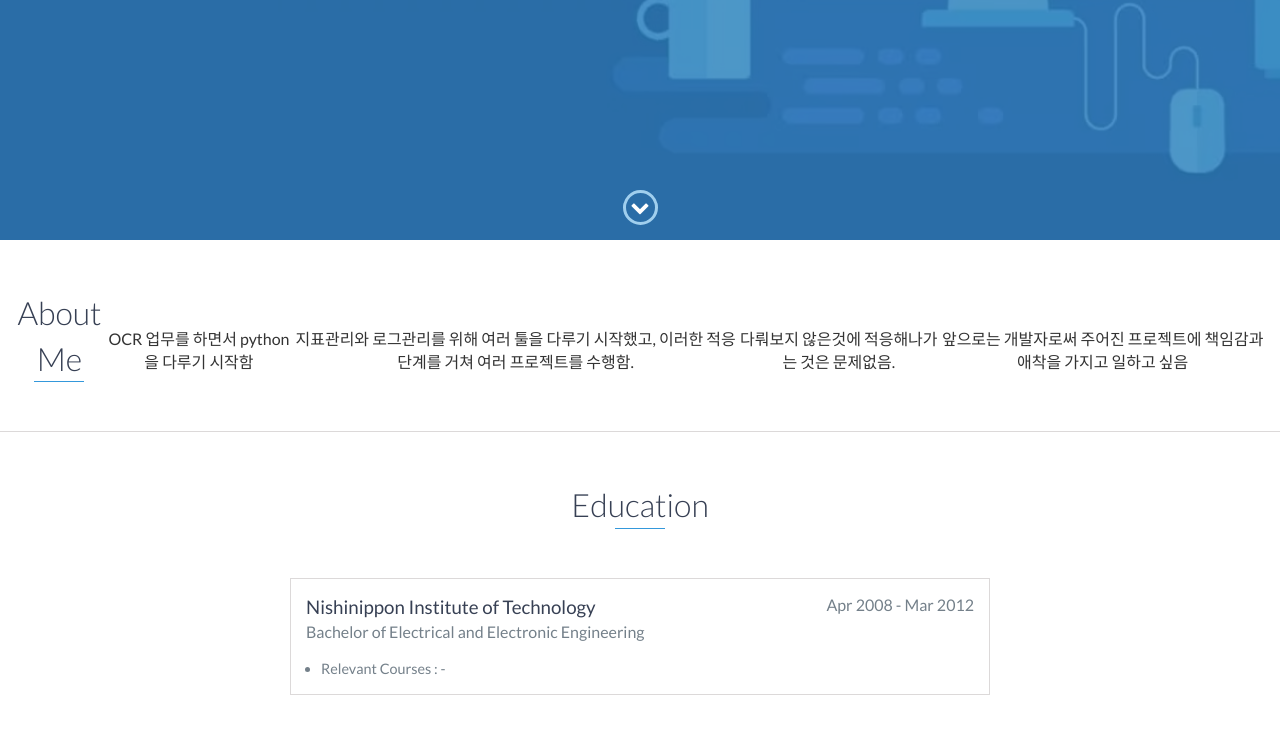
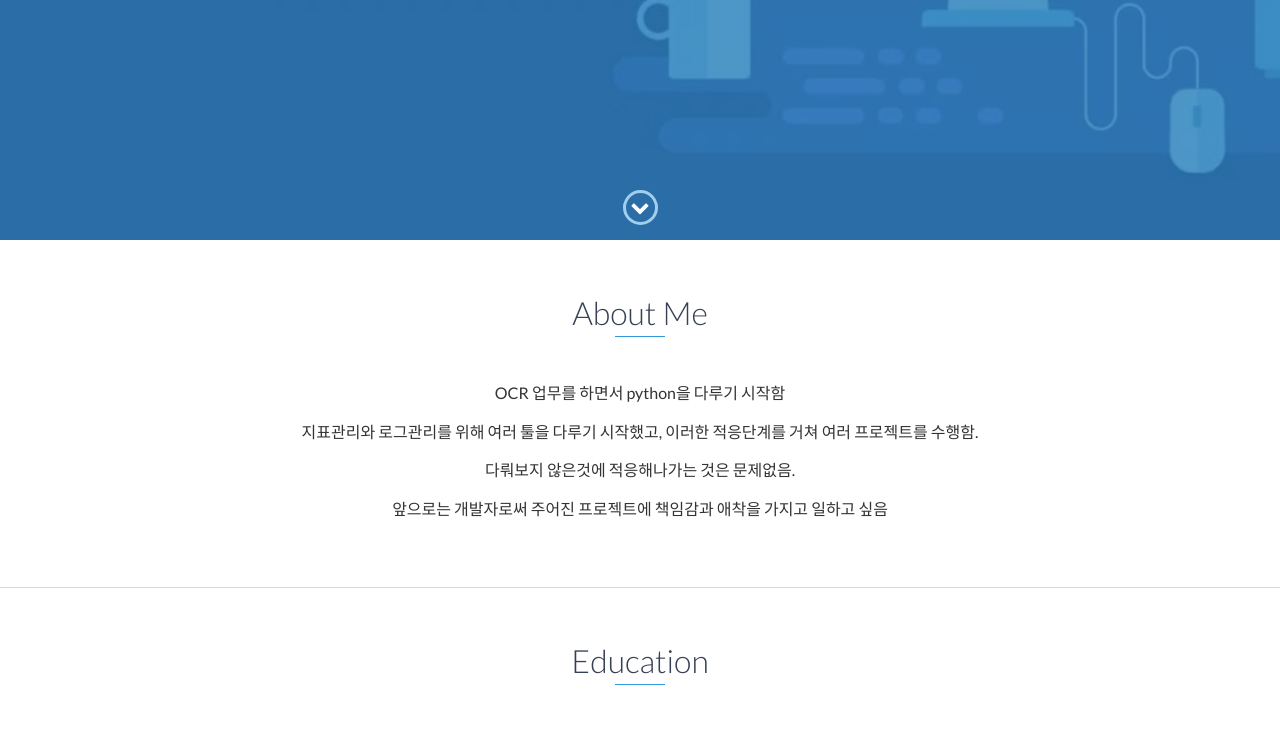
Before and after one commit to jeonaeran/jeonaeran.io, a website: page index.html in a window 1280 px wide. Shown: the part 560-1291 px from the top of the page. Drawn offline with nearby package versions, Linux system fonts and the light colour scheme; files that its build step writes are made by us from their sources.

Commit message:
Update styles.scss

```diff
--- a/scss/styles.scss
+++ b/scss/styles.scss
@@ -446,12 +446,9 @@ footer {
 */
 
 #about {
-    padding: 50px 15px 20px 15px;
+    padding: 50px 15px;
+    text-align: center;
     border-bottom: 1px solid $border;
-    text-align: center;
-    display: flex;
-    justify-content: center;
-    align-items: center;
 
     h2 {
         color: $heading;
```
